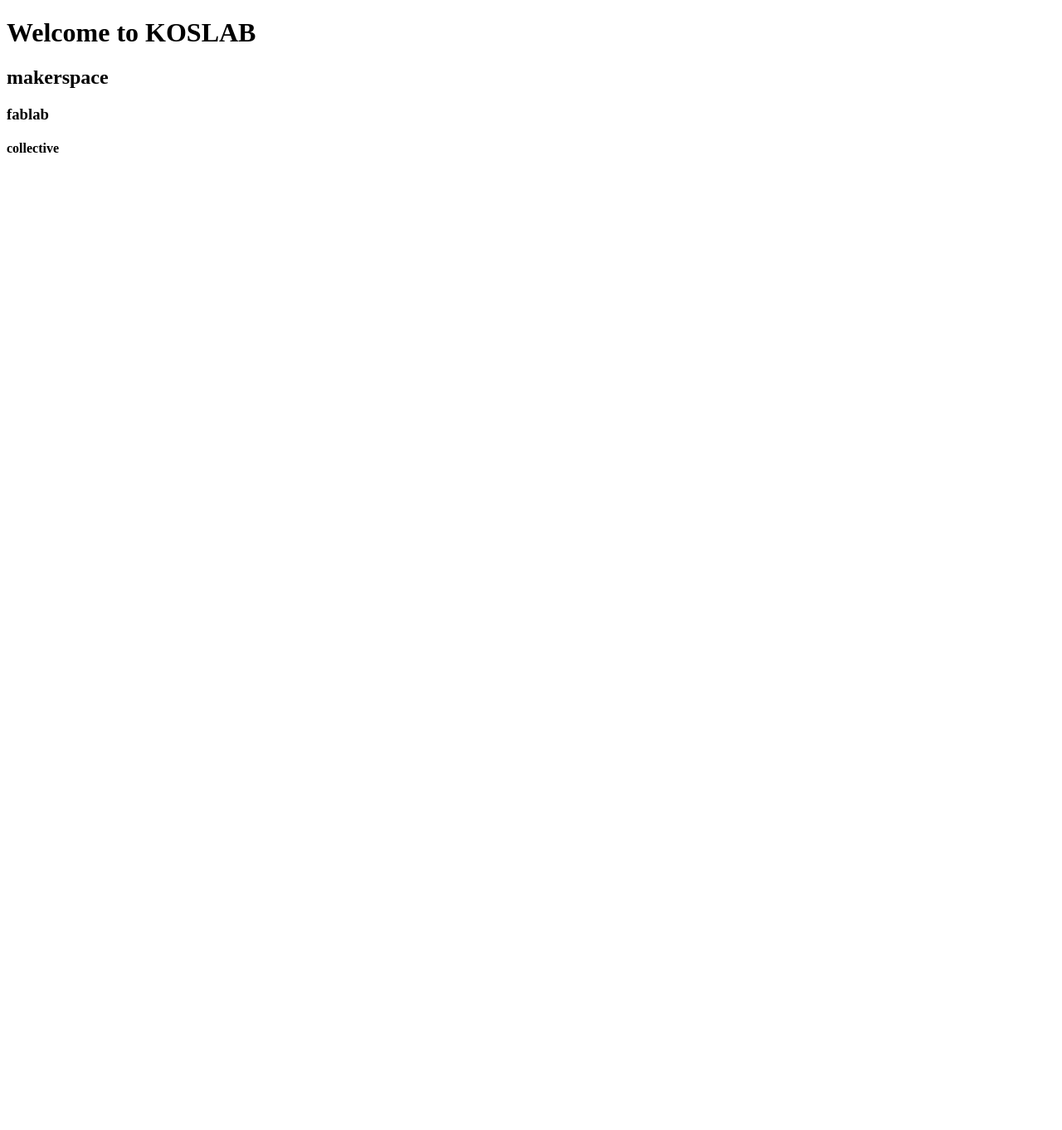
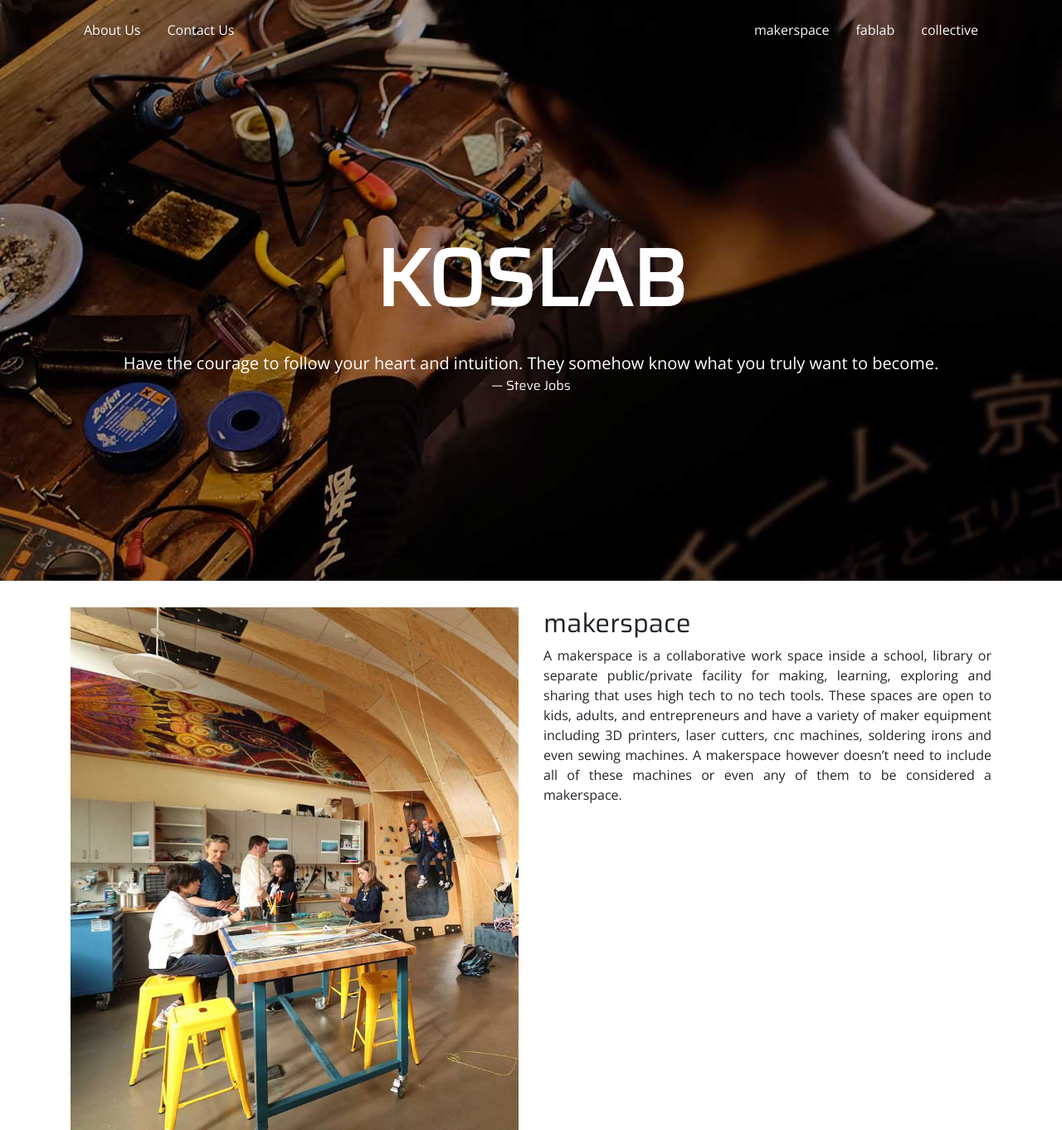
Before and after one commit to indraakkk/koslab, a plain HTML site: page index.html in a window 1280 px wide. Shown: the whole page at 83% size. Before the commit the page ends 800 px from the top, so only its background shows below. Drawn offline with nearby package versions, Linux system fonts and the light colour scheme.

Commit message:
add images and improve html file

```diff
--- a/index.html
+++ b/index.html
@@ -1,15 +1,84 @@
-<!DOCTYPE html>
+<!doctype html>
 <html lang="en">
+
 <head>
-    <meta charset="UTF-8">
-    <meta name="viewport" content="width=device-width, initial-scale=1.0">
-    <meta http-equiv="X-UA-Compatible" content="ie=edge">
-    <title>KOSLAB makerspace</title>
+    <!-- Required meta tags -->
+    <meta charset="utf-8">
+    <meta name="viewport" content="width=device-width, initial-scale=1, shrink-to-fit=no">
+
+    <link rel="stylesheet" href="https://fonts.googleapis.com/css?family=Saira">
+    <link rel="stylesheet" href="https://fonts.googleapis.com/css?family=Open+Sans">
+    <!-- Bootstrap CSS -->
+    <link rel="stylesheet" href="https://maxcdn.bootstrapcdn.com/bootstrap/4.0.0/css/bootstrap.min.css" integrity="sha384-Gn5384xqQ1aoWXA+058RXPxPg6fy4IWvTNh0E263XmFcJlSAwiGgFAW/dAiS6JXm"
+        crossorigin="anonymous">
+    <link rel="stylesheet" href="index.css">
+
+    <title>Bootstrap Grid</title>
 </head>
+
 <body>
-    <h1>Welcome to KOSLAB</h1>
-    <h2>makerspace</h2>
-    <h3>fablab</h3>
-    <h4>collective</h4>
+    <!-- header section -->
+
+    <div class="jumbotron jumbotron-fluid">
+
+        <!-- navigation section -->
+        <div class="container">
+            <div class="row">
+                <div class="col">
+                    <nav class="nav justify-content-start">
+                        <a class="nav-link text-light" href="#aboutus">About Us</a>
+                        <a class="nav-link text-light" href="#contactus">Contact Us</a>
+                    </nav>
+                </div>
+                <div class="col">
+                    <nav class="nav justify-content-end">
+                        <a class="nav-link text-light" href="#makerspace">makerspace</a>
+                        <a class="nav-link text-light" href="#fablab">fablab</a>
+                        <a class="nav-link text-light" href="#collective">collective</a>
+                    </nav>
+                </div>
+            </div>
+        </div>
+
+        <!-- cover section -->
+        <div class="container">
+            <h1 class="display-1 font-weight-bold text-center text-white">KOSLAB</h1>
+            <blockquote class="blockquote text-center text-white">
+                <p class="lead mb-0">Have the courage to follow your heart and intuition. They somehow know what you truly want to become.</p>
+                <footer class="blockquote-footer text-light">Steve Jobs</footer>
+            </blockquote>
+        </div>
+    </div>
+
+    <!-- content section_makerspace -->
+    <section id="makerspace">
+        <div class="container">
+            <div class="row">
+                <div class="col-sm col-md col">
+                    <img src="./images/02makerspace.jpg" class="img-fluid" alt="makerspace_image">
+                </div>
+                <div class="col-sm col-md col">
+                    <h2>makerspace</h2>
+                    <p class="text-justify">A makerspace is a collaborative work space inside a school, library or separate public/private facility
+                        for making, learning, exploring and sharing that uses high tech to no tech tools. These spaces are
+                        open to kids, adults, and entrepreneurs and have a variety of maker equipment including 3D printers,
+                        laser cutters, cnc machines, soldering irons and even sewing machines. A makerspace however doesn’t
+                        need to include all of these machines or even any of them to be considered a makerspace.
+                    </p>
+                </div>
+            </div>
+        </div>
+    </section>
+
+
+    <!-- Optional JavaScript -->
+    <!-- jQuery first, then Popper.js, then Bootstrap JS -->
+    <script src="https://code.jquery.com/jquery-3.2.1.slim.min.js" integrity="sha384-KJ3o2DKtIkvYIK3UENzmM7KCkRr/rE9/Qpg6aAZGJwFDMVNA/GpGFF93hXpG5KkN"
+        crossorigin="anonymous"></script>
+    <script src="https://cdnjs.cloudflare.com/ajax/libs/popper.js/1.12.9/umd/popper.min.js" integrity="sha384-ApNbgh9B+Y1QKtv3Rn7W3mgPxhU9K/ScQsAP7hUibX39j7fakFPskvXusvfa0b4Q"
+        crossorigin="anonymous"></script>
+    <script src="https://maxcdn.bootstrapcdn.com/bootstrap/4.0.0/js/bootstrap.min.js" integrity="sha384-JZR6Spejh4U02d8jOt6vLEHfe/JQGiRRSQQxSfFWpi1MquVdAyjUar5+76PVCmYl"
+        crossorigin="anonymous"></script>
 </body>
+
 </html>
```
Also changed, not shown: images/01cover.jpg (added), images/02makerspace.jpg (added), images/03FabLab.jpg (added), images/04collective.jpg (added), 1 other file.
